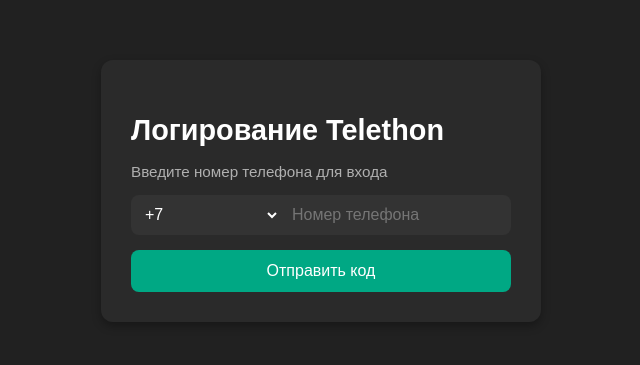
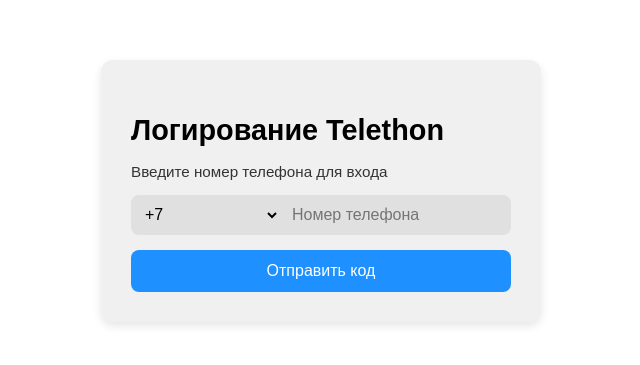
Before and after one commit to polybotbeta/add-account-mini-app, a plain HTML site: page index.html in a window 1280 px wide. Shown: the part 209-574 px from the top of the page, without its empty margins (319-959 px from the left). Drawn offline with Linux system fonts and the light colour scheme.

Commit message:
Update index.html

```diff
--- a/index.html
+++ b/index.html
@@ -7,8 +7,8 @@
   <style>
     body {
       font-family: Arial, sans-serif;
-      background-color: #212121;
-      color: #fff;
+      background-color: #FFFFFF; /* Белый фон */
+      color: #000000; /* Черный текст */
       display: flex;
       justify-content: center;
       align-items: center;
@@ -16,10 +16,10 @@
       margin: 0;
     }
     .container {
-      background-color: #2A2A2A;
+      background-color: #F0F0F0; /* Светло-серый фон контейнера */
       padding: 30px;
       border-radius: 12px;
-      box-shadow: 0 4px 10px rgba(0, 0, 0, 0.3);
+      box-shadow: 0 4px 10px rgba(0, 0, 0, 0.1);
       width: 380px;
       text-align: left;
     }
@@ -30,12 +30,12 @@
     }
     p {
       font-size: 0.95rem;
-      color: #B0B0B0;
+      color: #333333; /* Темно-серый текст */
       margin-bottom: 15px;
     }
     .input-group {
       display: flex;
-      background: #333;
+      background: #E0E0E0; /* Светло-серый фон для ввода */
       border-radius: 8px;
       padding: 10px;
       margin-bottom: 15px;
@@ -43,7 +43,7 @@
     select, input {
       background: none;
       border: none;
-      color: #fff;
+      color: #000000; /* Черный текст */
       font-size: 1rem;
       outline: none;
       flex: 1;
@@ -57,19 +57,19 @@
       padding: 12px;
       border: none;
       border-radius: 8px;
-      background: #00A884;
+      background: #1E90FF; /* Голубая кнопка */
       color: white;
       font-size: 1rem;
       cursor: pointer;
       transition: background 0.3s;
     }
     button:hover {
-      background: #008F6A;
+      background: #1C86EE; /* Темно-голубой при наведении */
     }
     .message {
       margin-top: 10px;
       font-size: 0.9rem;
-      color: #00FF7F;
+      color: #32CD32; /* Лаймово-зеленый текст */
     }
   </style>
 </head>
@@ -116,7 +116,7 @@
           return;
         }
         messageEl.textContent = "Проверка кода...";
-        messageEl.style.color = "#00FF7F";
+        messageEl.style.color = "#32CD32"; /* Лаймово-зеленый текст */
         messageEl.textContent = "Вы успешно вошли!";
       }
     });
```
